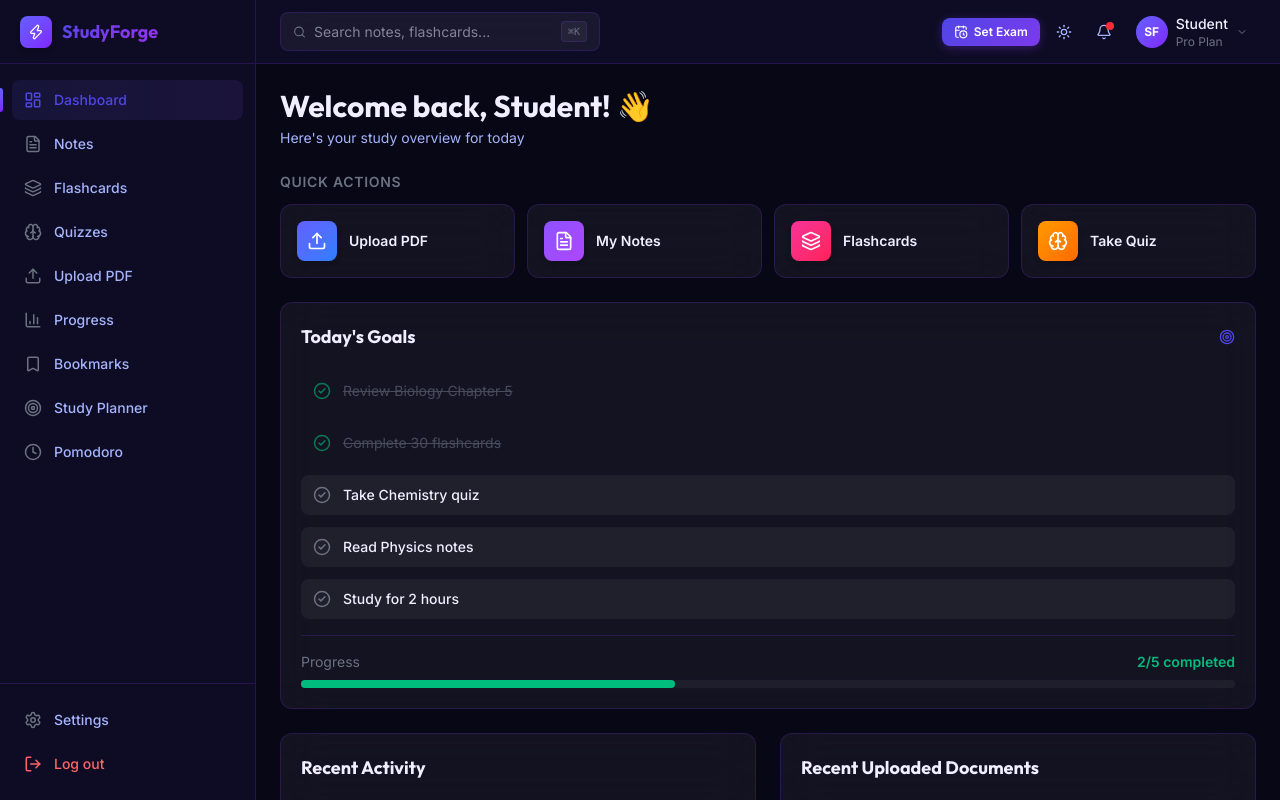
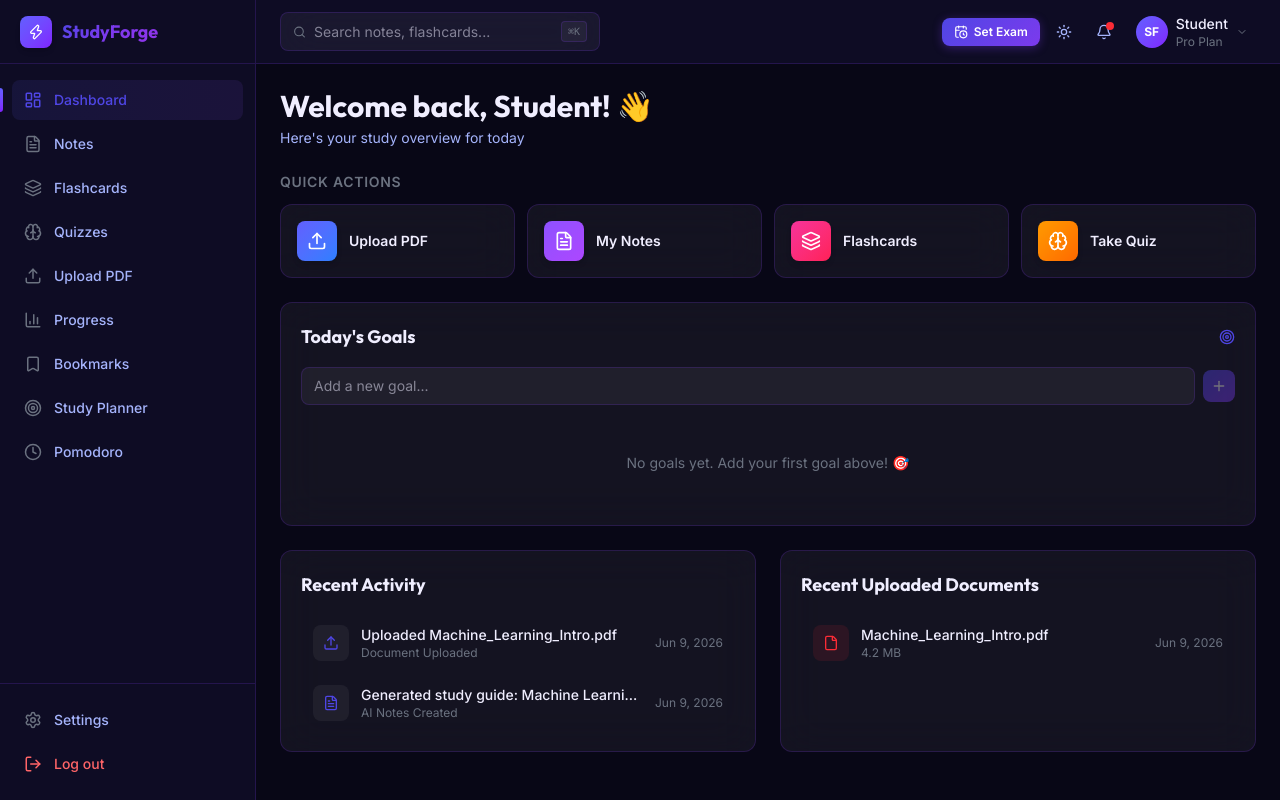
Before and after one commit to aswalajay200621-source/studyforge-app, a Next.js app: page /dashboard in a window 1280 px wide. Built offline with nearby package versions, Linux system fonts and the light colour scheme.

Commit message:
feat: replace hardcoded goals with user-driven add/delete/toggle goals persisted in localStorage

```diff
--- a/src/app/dashboard/page.tsx
+++ b/src/app/dashboard/page.tsx
@@ -10,6 +10,8 @@ import {
   CheckCircle2,
   Target,
   File,
+  Plus,
+  Trash2,
 } from "lucide-react";
 import Link from "next/link";
 import { populateDefaultData } from "@/lib/generator";
@@ -29,21 +31,34 @@ const stagger = {
   },
 };
 
+const GOALS_STORAGE_KEY = "studyforge_daily_goals";
+
+function loadGoals(): { text: string; done: boolean }[] {
+  try {
+    const stored = localStorage.getItem(GOALS_STORAGE_KEY);
+    if (stored) return JSON.parse(stored);
+  } catch {}
+  return [];
+}
+
+function saveGoals(goals: { text: string; done: boolean }[]) {
+  localStorage.setItem(GOALS_STORAGE_KEY, JSON.stringify(goals));
+}
+
 export default function DashboardPage() {
   const [uploads, setUploads] = useState<any[]>([]);
   const [subjects, setSubjects] = useState<any[]>([]);
   const [recentActivity, setRecentActivity] = useState<any[]>([]);
-  const [goals, setGoals] = useState([
-    { text: "Review Biology Chapter 5", done: true },
-    { text: "Complete 30 flashcards", done: true },
-    { text: "Take Chemistry quiz", done: false },
-    { text: "Read Physics notes", done: false },
-    { text: "Study for 2 hours", done: false },
-  ]);
+  const [goals, setGoals] = useState<{ text: string; done: boolean }[]>([]);
+  const [newGoalText, setNewGoalText] = useState("");
+  const [mounted, setMounted] = useState(false);
 
   useEffect(() => {
+    setMounted(true);
     // Populate initial default data if empty
     populateDefaultData();
+    // Load goals from localStorage
+    setGoals(loadGoals());
 
     // Read from localStorage
     const storedUploads = localStorage.getItem("studyforge_uploads");
@@ -102,6 +117,21 @@ export default function DashboardPage() {
     const updatedGoals = [...goals];
     updatedGoals[index].done = !updatedGoals[index].done;
     setGoals(updatedGoals);
+    saveGoals(updatedGoals);
+  };
+
+  const addGoal = () => {
+    if (!newGoalText.trim()) return;
+    const updatedGoals = [...goals, { text: newGoalText.trim(), done: false }];
+    setGoals(updatedGoals);
+    saveGoals(updatedGoals);
+    setNewGoalText("");
+  };
+
+  const deleteGoal = (index: number) => {
+    const updatedGoals = goals.filter((_, i) => i !== index);
+    setGoals(updatedGoals);
+    saveGoals(updatedGoals);
   };
 
   const completedGoals = goals.filter((g) => g.done).length;
@@ -144,37 +174,88 @@ export default function DashboardPage() {
       {/* Today's Goals */}
       <div className="grid grid-cols-1 gap-6">
         <motion.div variants={stagger.item} className="glass rounded-xl p-5">
-          <div className="flex items-center justify-between mb-5">
+          <div className="flex items-center justify-between mb-4">
             <h2 className="text-lg font-bold" style={{ fontFamily: "var(--font-outfit)", color: "var(--foreground)" }}>
               Today&apos;s Goals
             </h2>
             <Target className="w-4 h-4" style={{ color: "var(--forge-indigo)" }} />
           </div>
-          <div className="space-y-3">
+
+          {/* Add new goal input */}
+          <div className="flex items-center gap-2 mb-4">
+            <input
+              type="text"
+              value={newGoalText}
+              onChange={(e) => setNewGoalText(e.target.value)}
+              onKeyDown={(e) => e.key === "Enter" && addGoal()}
+              placeholder="Add a new goal..."
+              maxLength={80}
+              className="flex-1 px-3 py-2 rounded-lg text-sm outline-none transition-all focus:ring-2 focus:ring-[var(--forge-indigo)]"
+              style={{
+                background: "var(--surface)",
+                color: "var(--foreground)",
+                border: "1px solid var(--border)",
+              }}
+              id="new-goal-input"
+            />
+            <button
+              onClick={addGoal}
+              disabled={!newGoalText.trim()}
+              className="p-2 rounded-lg text-white transition-all hover:scale-105 disabled:opacity-40 disabled:cursor-not-allowed disabled:hover:scale-100"
+              style={{
+                background: "linear-gradient(135deg, var(--forge-indigo), var(--forge-violet))",
+              }}
+              id="add-goal-btn"
+            >
+              <Plus className="w-4 h-4" />
+            </button>
+          </div>
+
+          {/* Goals list */}
+          {mounted && goals.length === 0 ? (
+            <p className="text-sm text-center py-8" style={{ color: "var(--foreground-muted)" }}>
+              No goals yet. Add your first goal above! 🎯
+            </p>
+          ) : (
+            <div className="space-y-2">
               {goals.map((goal, i) => (
                 <div
                   key={i}
-                onClick={() => toggleGoal(i)}
-                className={`flex items-center gap-3 px-3 py-2.5 rounded-lg transition-colors cursor-pointer ${
+                  className={`flex items-center gap-3 px-3 py-2.5 rounded-lg transition-colors group ${
                     goal.done ? "opacity-60" : ""
                   }`}
                   style={{ background: goal.done ? "transparent" : "var(--surface)" }}
                 >
+                  <button onClick={() => toggleGoal(i)} className="shrink-0">
                     <CheckCircle2
-                  className={`w-[18px] h-[18px] shrink-0 ${
+                      className={`w-[18px] h-[18px] ${
                         goal.done ? "text-emerald-500" : ""
-                  }`}
+                      } transition-colors`}
                       style={!goal.done ? { color: "var(--foreground-muted)" } : {}}
                     />
+                  </button>
                   <span
-                  className={`text-sm ${goal.done ? "line-through" : "font-medium"}`}
+                    className={`flex-1 text-sm cursor-pointer ${goal.done ? "line-through" : "font-medium"}`}
                     style={{ color: goal.done ? "var(--foreground-muted)" : "var(--foreground)" }}
+                    onClick={() => toggleGoal(i)}
                   >
                     {goal.text}
                   </span>
+                  <button
+                    onClick={() => deleteGoal(i)}
+                    className="shrink-0 p-1 rounded-md opacity-0 group-hover:opacity-100 hover:bg-red-500/10 transition-all"
+                    style={{ color: "#EF4444" }}
+                    title="Delete goal"
+                  >
+                    <Trash2 className="w-3.5 h-3.5" />
+                  </button>
                 </div>
               ))}
             </div>
+          )}
+
+          {/* Progress bar */}
+          {goals.length > 0 && (
             <div className="mt-4 pt-4 border-t" style={{ borderColor: "var(--border)" }}>
               <div className="flex items-center justify-between text-sm">
                 <span style={{ color: "var(--foreground-muted)" }}>Progress</span>
@@ -187,6 +268,7 @@ export default function DashboardPage() {
                 />
               </div>
             </div>
+          )}
         </motion.div>
       </div>
 
```
Lines whose indentation alone changed are shown as unchanged.
